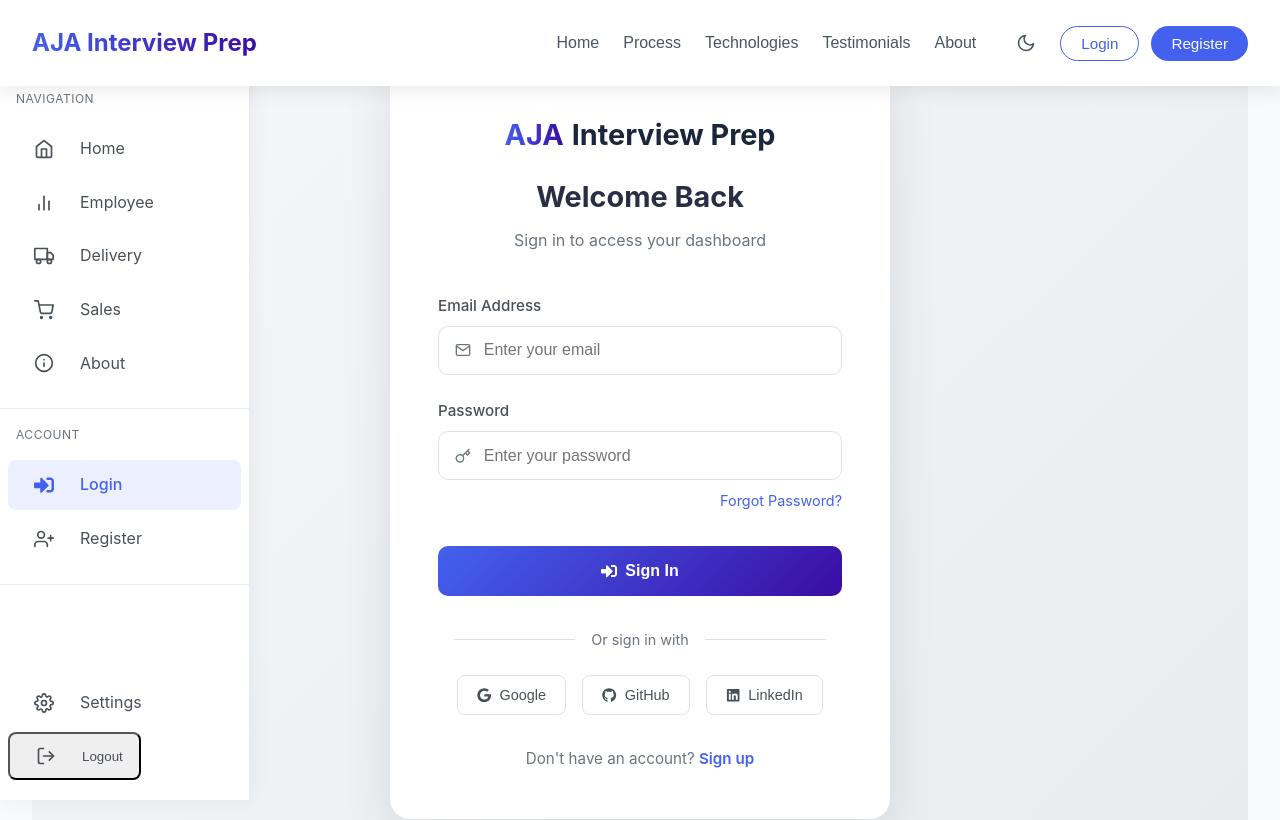
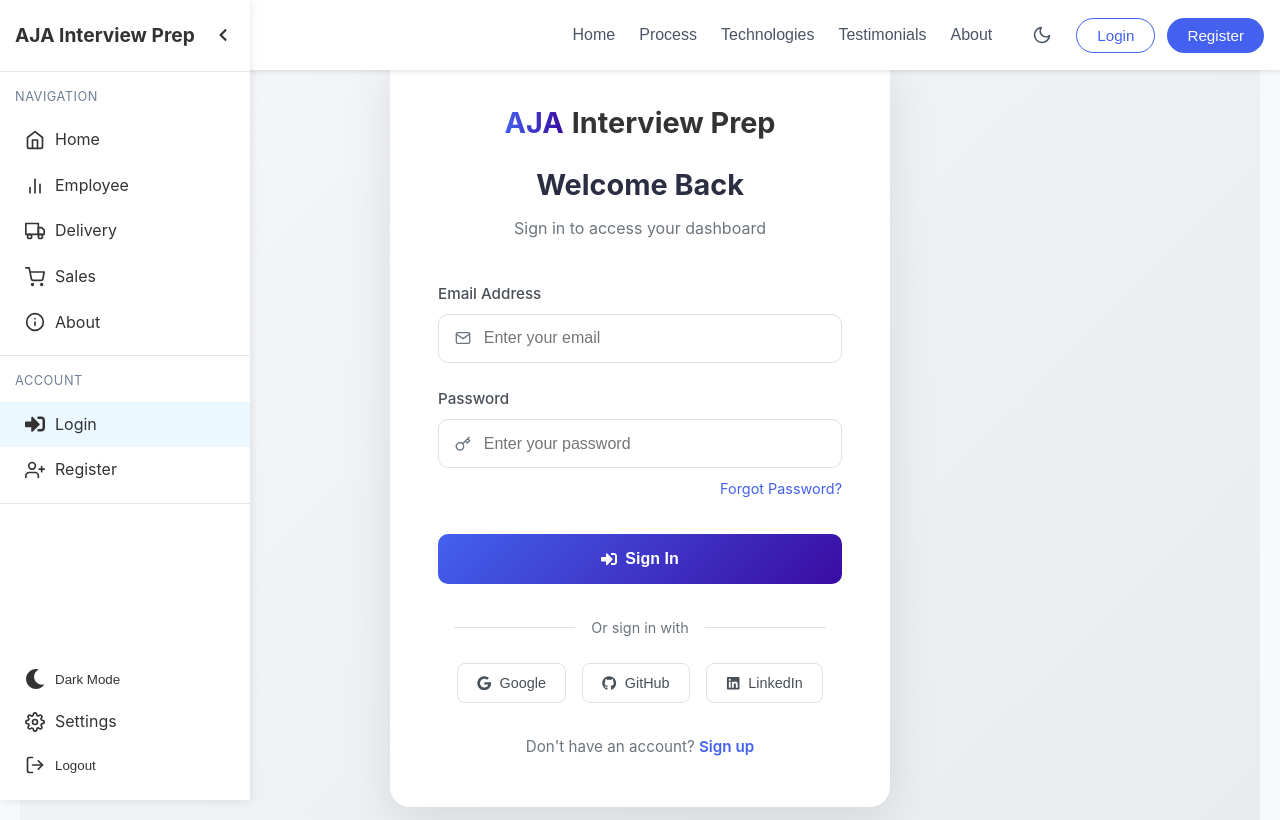
Before and after one commit to NarendranathAmasannagari999/AJA_Interview_Track, a React (Vite) app in the folder aja-interview-track/: page /login in a window 1280 px wide. Shown: the top 820 px of the page. Built offline with nearby package versions, Linux system fonts and the light colour scheme.

Commit message:
Modified the sidebar and navbar with proper styles

```diff
--- a/aja-interview-track/src/App.jsx
+++ b/aja-interview-track/src/App.jsx
@@ -30,14 +30,19 @@ function AppContent() {
 
   return (
     <div className={`app-container ${darkMode ? 'dark' : ''}`}>
-      <Sidebar darkMode={darkMode} isCollapsed={sidebarCollapsed} />
-      <div className="main-content">
+      <Sidebar
+        darkMode={darkMode}
+        toggleDarkMode={toggleDarkMode}
+        isCollapsed={sidebarCollapsed}
+        setIsCollapsed={setSidebarCollapsed}
+      />
+      <div className="content-wrapper">
         <Navbar
           toggleSidebar={toggleSidebar}
           darkMode={darkMode}
           toggleDarkMode={toggleDarkMode}
         />
-        <main>
+        <main className="page-content">
           <AnimatePresence mode="wait">
             <Routes location={location} key={location.pathname}>
               <Route path="/" element={<LandingPage />} />
--- a/aja-interview-track/src/assets/styles/global.css
+++ b/aja-interview-track/src/assets/styles/global.css
@@ -147,3 +147,44 @@
       padding: 1rem;
     }
   }
+  /* Add these styles to your global.css or App.css */
+.app-container {
+    display: flex;
+    min-height: 100vh;
+    background-color: var(--background-color);
+    color: var(--text-color);
+  }
+
+  .content-wrapper {
+    display: flex;
+    flex-direction: column;
+    flex: 1;
+    min-width: 0; /* Prevents content overflow */
+  }
+
+  .page-content {
+    flex: 1;
+    padding: 20px;
+    overflow-y: auto;
+    transition: margin-left 0.3s ease;
+  }
+
+  /* Dark mode variables */
+  :root {
+    --background-color: #f8f9fa;
+    --text-color: #333;
+    --sidebar-width: 250px;
+    --sidebar-collapsed-width: 70px;
+  }
+
+  .dark {
+    --background-color: #1a202c;
+    --text-color: #f7fafc;
+  }
+
+  /* Ensure body takes full height */
+  body, #root {
+    margin: 0;
+    padding: 0;
+    min-height: 100vh;
+  }
--- a/aja-interview-track/src/components/Navbar/Navbar.module.css
+++ b/aja-interview-track/src/components/Navbar/Navbar.module.css
@@ -405,3 +405,16 @@
       padding: 0.75rem 1rem;
     }
   }
+  /* In your Navbar.module.css */
+.navbar {
+    width: 100%;
+    padding: 1rem;
+    background: #ffffff;
+    box-shadow: 0 2px 4px rgba(0, 0, 0, 0.1);
+    z-index: 90;
+  }
+
+  .dark .navbar {
+    background: #2d3748;
+    color: #f7fafc;
+  }
--- a/aja-interview-track/src/components/Sidebar/Sidebar.jsx
+++ b/aja-interview-track/src/components/Sidebar/Sidebar.jsx
@@ -1,5 +1,5 @@
 import React, { useState } from "react";
-import { Link, useLocation, useNavigate } from "react-router-dom";
+import { Link, useLocation } from "react-router-dom";
 import { motion } from "framer-motion";
 import {
   FaHome,
@@ -12,16 +12,16 @@ import {
   FaSignInAlt,
   FaUserPlus,
   FaCog,
-  FaSignOutAlt
+  FaSignOutAlt,
+  FaMoon,
+  FaSun
 } from "react-icons/fa";
 import { FiHome, FiBarChart2, FiTruck, FiShoppingCart, FiInfo, FiLogIn, FiUserPlus, FiSettings, FiLogOut } from "react-icons/fi";
 import styles from './Sidebar.module.css';
 
-const Sidebar = ({ darkMode }) => {
+const Sidebar = ({ darkMode, toggleDarkMode }) => {
   const [isCollapsed, setIsCollapsed] = useState(false);
-  const [isHovered, setIsHovered] = useState(false);
   const location = useLocation();
-  const navigate = useNavigate();
 
   const menuItems = [
     { path: "/", icon: <FiHome size={20} />, activeIcon: <FaHome size={20} />, label: "Home" },
@@ -41,24 +41,19 @@ const Sidebar = ({ darkMode }) => {
     { action: () => { /* handle logout */ }, icon: <FiLogOut size={20} />, activeIcon: <FaSignOutAlt size={20} />, label: "Logout" }
   ];
 
-  const expanded = isCollapsed ? false : isHovered;
-
   return (
     <motion.div
       className={`${styles.sidebar} ${darkMode ? styles.dark : ''} ${isCollapsed ? styles.collapsed : ''}`}
-      initial={{ x: -300 }}
-      animate={{ x: 0 }}
+      initial={{ width: 250 }}
+      animate={{ width: isCollapsed ? 70 : 250 }}
       transition={{ type: "spring", stiffness: 300, damping: 30 }}
-      onMouseEnter={() => setIsHovered(true)}
-      onMouseLeave={() => setIsHovered(false)}
     >
       <div className={styles.header}>
-        {(!isCollapsed || isHovered) && (
+        {!isCollapsed && (
           <motion.div
             className={styles.logo}
             initial={{ opacity: 0 }}
             animate={{ opacity: 1 }}
-            transition={{ delay: 0.2 }}
           >
             AJA Interview Prep
           </motion.div>
@@ -66,13 +61,14 @@ const Sidebar = ({ darkMode }) => {
         <button
           className={styles.toggleButton}
           onClick={() => setIsCollapsed(!isCollapsed)}
+          aria-label={isCollapsed ? "Expand sidebar" : "Collapse sidebar"}
         >
-          {isCollapsed ? <FaChevronRight /> : <FaChevronLeft />}
+          {isCollapsed ? <FaChevronRight size={14} /> : <FaChevronLeft size={14} />}
         </button>
       </div>
 
       <div className={styles.menuSection}>
-        <p className={styles.menuTitle}>Navigation</p>
+        {!isCollapsed && <p className={styles.menuTitle}>Navigation</p>}
         <ul className={styles.menu}>
           {menuItems.map((item) => (
             <motion.li
@@ -85,15 +81,7 @@ const Sidebar = ({ darkMode }) => {
                 <span className={styles.menuIcon}>
                   {location.pathname === item.path ? item.activeIcon : item.icon}
                 </span>
-                {(!isCollapsed || isHovered) && (
-                  <motion.span
-                    className={styles.menuLabel}
-                    initial={{ opacity: 0 }}
-                    animate={{ opacity: 1 }}
-                  >
-                    {item.label}
-                  </motion.span>
-                )}
+                {!isCollapsed && <span className={styles.menuLabel}>{item.label}</span>}
               </Link>
             </motion.li>
           ))}
@@ -101,7 +89,7 @@ const Sidebar = ({ darkMode }) => {
       </div>
 
       <div className={styles.menuSection}>
-        <p className={styles.menuTitle}>Account</p>
+        {!isCollapsed && <p className={styles.menuTitle}>Account</p>}
         <ul className={styles.menu}>
           {authItems.map((item) => (
             <motion.li
@@ -114,15 +102,7 @@ const Sidebar = ({ darkMode }) => {
                 <span className={styles.menuIcon}>
                   {location.pathname === item.path ? item.activeIcon : item.icon}
                 </span>
-                {(!isCollapsed || isHovered) && (
-                  <motion.span
-                    className={styles.menuLabel}
-                    initial={{ opacity: 0 }}
-                    animate={{ opacity: 1 }}
-                  >
-                    {item.label}
-                  </motion.span>
-                )}
+                {!isCollapsed && <span className={styles.menuLabel}>{item.label}</span>}
               </Link>
             </motion.li>
           ))}
@@ -131,6 +111,23 @@ const Sidebar = ({ darkMode }) => {
 
       <div className={styles.bottomMenu}>
         <ul className={styles.menu}>
+          <motion.li
+            className={styles.menuItem}
+            whileHover={{ scale: 1.05 }}
+            whileTap={{ scale: 0.95 }}
+          >
+            <button onClick={toggleDarkMode} className={styles.menuLink}>
+              <span className={styles.menuIcon}>
+                {darkMode ? <FaSun size={20} /> : <FaMoon size={20} />}
+              </span>
+              {!isCollapsed && (
+                <span className={styles.menuLabel}>
+                  {darkMode ? "Light Mode" : "Dark Mode"}
+                </span>
+              )}
+            </button>
+          </motion.li>
+
           {bottomItems.map((item, index) => (
             <motion.li
               key={index}
@@ -143,28 +140,12 @@ const Sidebar = ({ darkMode }) => {
                   <span className={styles.menuIcon}>
                     {location.pathname === item.path ? item.activeIcon : item.icon}
                   </span>
-                  {(!isCollapsed || isHovered) && (
-                    <motion.span
-                      className={styles.menuLabel}
-                      initial={{ opacity: 0 }}
-                      animate={{ opacity: 1 }}
-                    >
-                      {item.label}
-                    </motion.span>
-                  )}
+                  {!isCollapsed && <span className={styles.menuLabel}>{item.label}</span>}
                 </Link>
               ) : (
                 <button onClick={item.action} className={styles.menuLink}>
                   <span className={styles.menuIcon}>{item.icon}</span>
-                  {(!isCollapsed || isHovered) && (
-                    <motion.span
-                      className={styles.menuLabel}
-                      initial={{ opacity: 0 }}
-                      animate={{ opacity: 1 }}
-                    >
-                      {item.label}
-                    </motion.span>
-                  )}
+                  {!isCollapsed && <span className={styles.menuLabel}>{item.label}</span>}
                 </button>
               )}
             </motion.li>
--- a/aja-interview-track/src/components/Sidebar/Sidebar.module.css
+++ b/aja-interview-track/src/components/Sidebar/Sidebar.module.css
@@ -1,104 +1,70 @@
-/* AJA_Interview_Track\aja-interview-track\src\components\Sidebar\Sidebar.module.css */
 .sidebar {
-    width: 250px;
-    background: white;
-    min-height: 100vh;
-    transition: width 0.3s cubic-bezier(0.16, 1, 0.3, 1);
     position: fixed;
     top: 0;
     left: 0;
-    bottom: 0;
-    z-index: 900;
+    height: 100vh;
+    background: #ffffff;
+    box-shadow: 0 0 10px rgba(0, 0, 0, 0.1);
     display: flex;
     flex-direction: column;
-    box-shadow: 2px 0 20px rgba(0, 0, 0, 0.05);
-    border-right: 1px solid #e9ecef;
+    z-index: 100;
+    overflow-y: auto;
   }
 
   .sidebar.dark {
-    background: #1e1e1e;
-    border-right-color: #2d2d2d;
-    box-shadow: 2px 0 20px rgba(0, 0, 0, 0.2);
-  }
-
-  .sidebar.collapsed {
-    width: 70px;
+    background: #2d3748;
+    color: #f7fafc;
   }
 
   .header {
     display: flex;
     justify-content: space-between;
     align-items: center;
-    padding: 1.5rem 1rem 1rem;
-    border-bottom: 1px solid #e9ecef;
+    padding: 20px 15px;
+    border-bottom: 1px solid #e2e8f0;
   }
 
   .dark .header {
-    border-bottom-color: #2d2d2d;
+    border-bottom: 1px solid #4a5568;
   }
 
   .logo {
     font-size: 1.2rem;
-    font-weight: 700;
-    color: #4361ee;
+    font-weight: bold;
     white-space: nowrap;
-    overflow: hidden;
-    text-overflow: ellipsis;
-  }
-
-  .dark .logo {
-    color: #4cc9f0;
   }
 
   .toggleButton {
     background: none;
     border: none;
-    color: #6c757d;
-    font-size: 1rem;
     cursor: pointer;
-    padding: 0.5rem;
-    border-radius: 50%;
+    color: inherit;
+    padding: 5px;
     display: flex;
     align-items: center;
     justify-content: center;
-    transition: all 0.3s ease;
-  }
-
-  .dark .toggleButton {
-    color: #adb5bd;
-  }
-
-  .toggleButton:hover {
-    background: #f1f3f5;
-    color: #4361ee;
-  }
-
-  .dark .toggleButton:hover {
-    background: #2d2d2d;
-    color: #4cc9f0;
   }
 
   .menuSection {
-    padding: 1rem 0;
-    border-bottom: 1px solid #e9ecef;
+    padding: 10px 0;
+    border-bottom: 1px solid #e2e8f0;
   }
 
   .dark .menuSection {
-    border-bottom-color: #2d2d2d;
+    border-bottom: 1px solid #4a5568;
   }
 
   .menuTitle {
-    color: #6c757d;
-    font-size: 0.75rem;
+    padding: 5px 15px;
+    font-size: 0.8rem;
     text-transform: uppercase;
     letter-spacing: 0.5px;
-    padding: 0 1rem 0.5rem;
-    margin-bottom: 0.5rem;
-    white-space: nowrap;
+    color: #718096;
+    margin-bottom: 5px;
   }
 
   .dark .menuTitle {
-    color: #adb5bd;
+    color: #a0aec0;
   }
 
   .menu {
@@ -108,79 +74,69 @@
   }
 
   .menuItem {
-    margin: 0.25rem 0;
+    padding: 0 10px;
   }
 
   .menuLink {
     display: flex;
     align-items: center;
-    gap: 1rem;
-    color: #495057;
+    padding: 10px 15px;
+    border-radius: 5px;
     text-decoration: none;
-    padding: 0.75rem 1rem;
-    border-radius: 0.5rem;
-    margin: 0 0.5rem;
-    transition: all 0.3s ease;
-    white-space: nowrap;
-    overflow: hidden;
-  }
-
-  .dark .menuLink {
-    color: #dee2e6;
+    color: inherit;
+    transition: all 0.2s ease;
+    width: 100%;
+    border: none;
+    background: none;
+    cursor: pointer;
+    text-align: left;
   }
 
   .menuLink:hover {
-    background: #f1f3f5;
-    color: #4361ee;
+    background: #edf2f7;
   }
 
   .dark .menuLink:hover {
-    background: #2d2d2d;
-    color: #4cc9f0;
-  }
-
-  .menuItem.active .menuLink {
-    background: rgba(67, 97, 238, 0.1);
-    color: #4361ee;
-    font-weight: 500;
-  }
-
-  .dark .menuItem.active .menuLink {
-    background: rgba(76, 201, 240, 0.1);
-    color: #4cc9f0;
+    background: #4a5568;
   }
 
   .menuIcon {
+    margin-right: 10px;
     display: flex;
     align-items: center;
     justify-content: center;
-    min-width: 40px;
-    font-size: 1.1rem;
+    min-width: 20px;
   }
 
   .menuLabel {
-    overflow: hidden;
-    text-overflow: ellipsis;
+    white-space: nowrap;
+  }
+
+  .active {
+    background: #ebf8ff;
+  }
+
+  .dark .active {
+    background: #2d3748;
   }
 
   .bottomMenu {
     margin-top: auto;
-    padding: 1rem 0;
+    padding: 15px 0;
   }
 
-  /* Responsive */
-  @media (max-width: 768px) {
-    .sidebar {
-      width: 70px;
-    }
+  /* Collapsed state */
+  .sidebar.collapsed .menuLabel,
+  .sidebar.collapsed .menuTitle,
+  .sidebar.collapsed .logo {
+    display: none;
+  }
 
-    .sidebar:not(.collapsed) {
-      width: 250px;
-      box-shadow: 2px 0 30px rgba(0, 0, 0, 0.1);
-      z-index: 1000;
-    }
+  .sidebar.collapsed .menuLink {
+    justify-content: center;
+    padding: 10px;
+  }
 
-    .dark .sidebar:not(.collapsed) {
-      box-shadow: 2px 0 30px rgba(0, 0, 0, 0.3);
-    }
+  .sidebar.collapsed .menuIcon {
+    margin-right: 0;
   }
```
